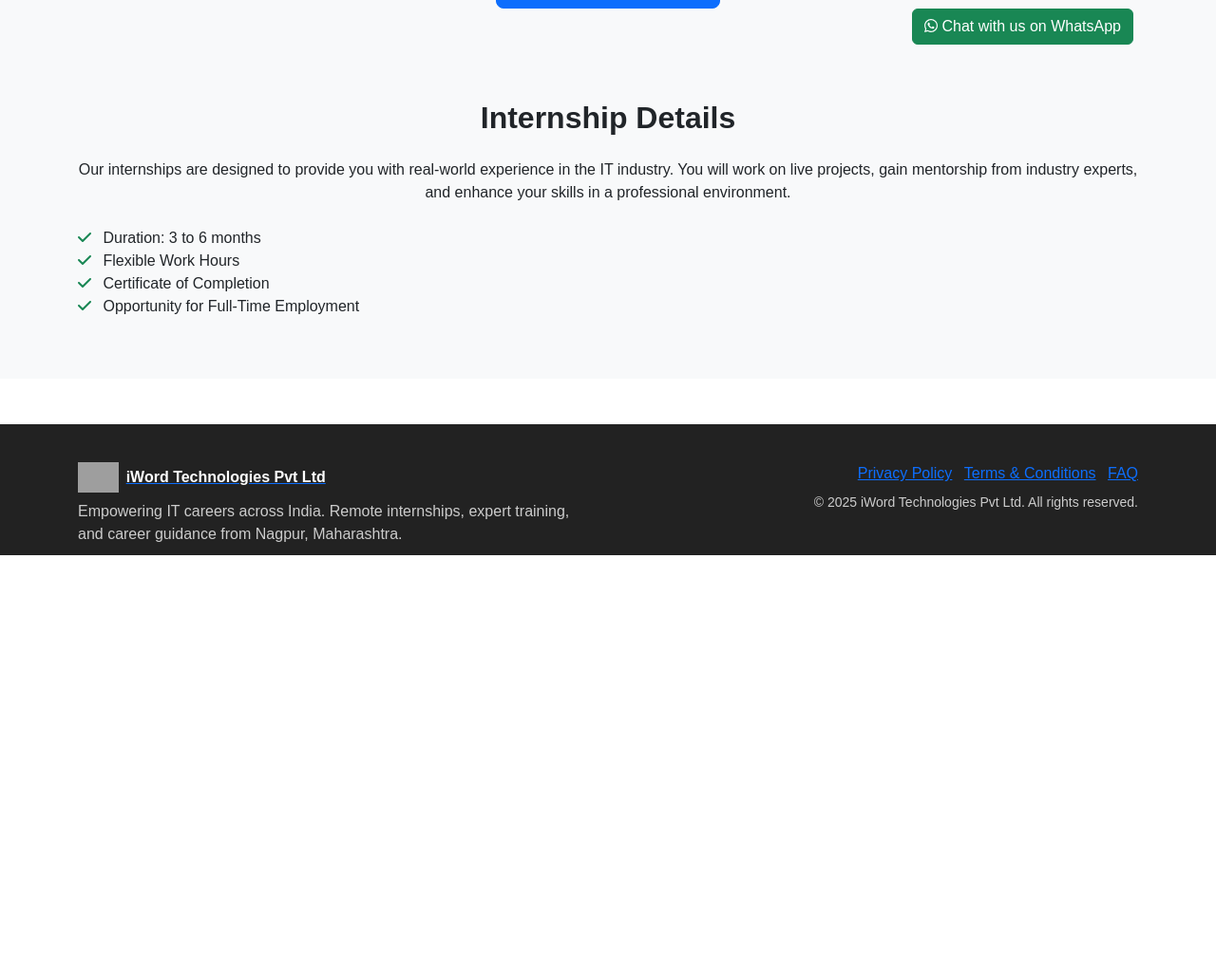
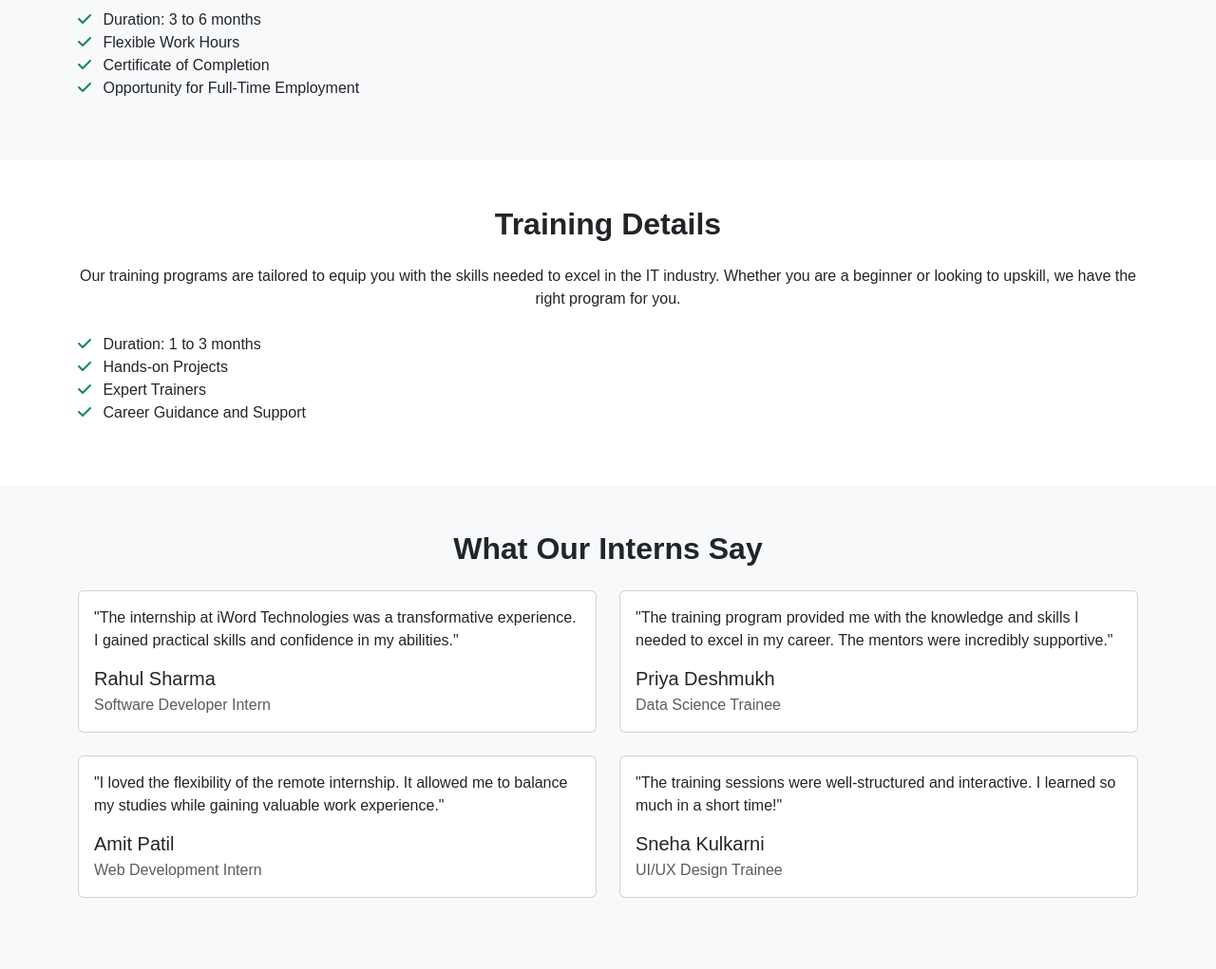
Before and after one commit to Kundan16082001/website, a plain HTML site: page internship-training.html in a window 1280 px wide. Shown: the part 1573-2594 px from the top of the page at 95% size. Before the commit the page ends 2158 px from the top, so only its background shows below. Drawn offline with nearby package versions, Linux system fonts and the light colour scheme; grey boxes are pictures that could not be loaded.

Commit message:
new changes of internship&trining detail with testimonial

```diff
--- a/internship-training.html
+++ b/internship-training.html
@@ -189,6 +189,77 @@
             </div>
         </div>
     </section>
+     <!--internship details -->
+    <section class="py-5 bg-light">
+        <div class="container">
+            <h2 class="section-title text-center mb-4">Internship Details</h2>
+            <p class="text-center">Our internships are designed to provide you with real-world experience in the IT industry. You will work on live projects, gain mentorship from industry experts, and enhance your skills in a professional environment.</p>
+            <ul class="list-unstyled mt-4">
+                <li><i class="fas fa-check text-success me-2"></i> Duration: 3 to 6 months</li>
+                <li><i class="fas fa-check text-success me-2"></i> Flexible Work Hours</li>
+                <li><i class="fas fa-check text-success me-2"></i> Certificate of Completion</li>
+                <li><i class="fas fa-check text-success me-2"></i> Opportunity for Full-Time Employment</li>
+            </ul>
+        </div>
+    </section>
+    <!-- Training Details -->
+    <section class="py-5">
+        <div class="container">
+            <h2 class="section-title text-center mb-4">Training Details</h2>
+            <p class="text-center">Our training programs are tailored to equip you with the skills needed to excel in the IT industry. Whether you are a beginner or looking to upskill, we have the right program for you.</p>
+            <ul class="list-unstyled mt-4">
+                <li><i class="fas fa-check text-success me-2"></i> Duration: 1 to 3 months</li>
+                <li><i class="fas fa-check text-success me-2"></i> Hands-on Projects</li>
+                <li><i class="fas fa-check text-success me-2"></i> Expert Trainers</li>
+                <li><i class="fas fa-check text-success me-2"></i> Career Guidance and Support</li>
+            </ul>
+        </div>
+    </section>
+
+    <!-- Testimonials -->
+     <section class="py-5 bg-light">
+        <div class="container">
+            <h2 class="section-title text-center mb-4">What Our Interns Say</h2>
+            <div class="row">
+                <div class="col-md-6 mb-4">
+                    <div class="card">
+                        <div class="card-body">
+                            <p class="card-text">"The internship at iWord Technologies was a transformative experience. I gained practical skills and confidence in my abilities."</p>
+                            <h5 class="card-title">Rahul Sharma</h5>
+                            <p class="card-subtitle text-muted">Software Developer Intern</p>
+                        </div>
+                    </div>
+                </div>
+                <div class="col-md-6 mb-4">
+                    <div class="card">
+                        <div class="card-body">
+                            <p class="card-text">"The training program provided me with the knowledge and skills I needed to excel in my career. The mentors were incredibly supportive."</p>
+                            <h5 class="card-title">Priya Deshmukh</h5>
+                            <p class="card-subtitle text-muted">Data Science Trainee</p>
+                        </div>
+                    </div>
+                </div>
+                <div class="col-md-6 mb-4">
+                    <div class="card">
+                        <div class="card-body">
+                            <p class="card-text">"I loved the flexibility of the remote internship. It allowed me to balance my studies while gaining valuable work experience."</p>
+                            <h5 class="card-title">Amit Patil</h5>
+                            <p class="card-subtitle text-muted">Web Development Intern</p>
+                        </div>
+                    </div>
+                </div>
+                <div class="col-md-6 mb-4">
+                    <div class="card">
+                        <div class="card-body">
+                            <p class="card-text">"The training sessions were well-structured and interactive. I learned so much in a short time!"</p>
+                            <h5 class="card-title">Sneha Kulkarni</h5>
+                            <p class="card-subtitle text-muted">UI/UX Design Trainee</p>
+                        </div>
+                    </div>
+                </div>
+            </div>
+        </div>
+     </section>
 
     <!-- Application Form -->
     <section class="py-5 form-section" id="apply-form">
@@ -208,24 +279,10 @@
      </div>
         </div>
     </section>
-      <!--internship details -->
-    <section class="py-5 bg-light">
-        <div class="container">
-            <h2 class="section-title text-center mb-4">Internship Details</h2>
-            <p class="text-center">Our internships are designed to provide you with real-world experience in the IT industry. You will work on live projects, gain mentorship from industry experts, and enhance your skills in a professional environment.</p>
-            <ul class="list-unstyled mt-4">
-                <li><i class="fas fa-check text-success me-2"></i> Duration: 3 to 6 months</li>
-                <li><i class="fas fa-check text-success me-2"></i> Flexible Work Hours</li>
-                <li><i class="fas fa-check text-success me-2"></i> Certificate of Completion</li>
-                <li><i class="fas fa-check text-success me-2"></i> Opportunity for Full-Time Employment</li>
-            </ul>
-        </div>
-    </section>
 
 
 
     <!-- Footer -->
-       <!-- Footer -->
     <footer class="footer mt-5">
         <div class="container">
             <div class="row">
```
